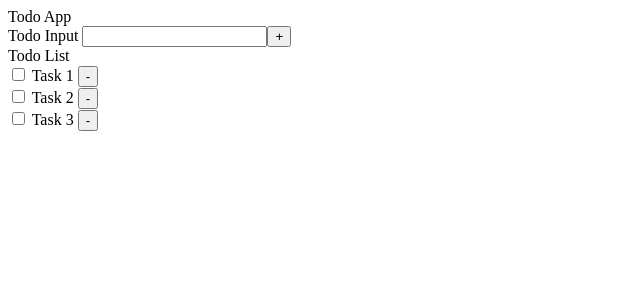
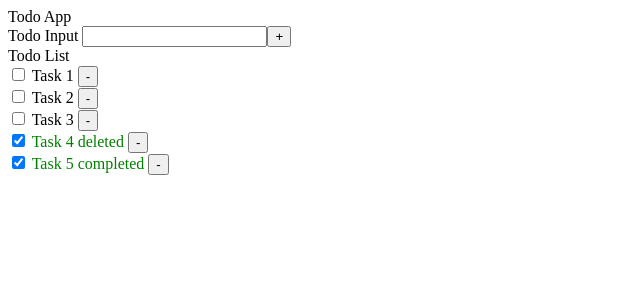
Before and after one commit to Vue-Cba/todo-app, a Vue app: page / in a window 1280 px wide. Shown: the top 300 px of the page, without its empty margins (0-640 px from the left). Built offline with nearby package versions, Linux system fonts and the light colour scheme.

Commit message:
Filtros en todo list implementados

```diff
--- a/src/components/TodoList.vue
+++ b/src/components/TodoList.vue
@@ -2,14 +2,14 @@
   <div>
     Todo List
     <div
-      v-for="(item, index) in items"
+      v-for="(item, index) in filteredItems"
       :key="index"
-      :style="item.status && 'color:green'"
+      :style="item.completed && 'color:green'"
     >
       <input
         type="checkbox"
         @change="() => changeStatus(index)"
-        :checked="item.status"
+        :checked="item.completed"
       />
       {{ item.content }}
       <button @click="() => removeItem(index)">-</button>
@@ -21,7 +21,8 @@
 export default {
   name: "TodoList",
   props: {
-    items: Array
+    items: Array,
+    filter: String
   },
   methods: {
     removeItem(index) {
@@ -30,6 +31,24 @@ export default {
     changeStatus(index) {
       this.$emit("changeStatus", index);
     }
+  },
+  computed:{
+    filteredItems(){
+      if(!this.items.length){
+        return [];
+      }
+      switch(this.filter){
+        case "pending":
+          return this.items.filter(item => !item.completed && !item.deleted)
+        case "deleted":
+          return this.items.filter(item => item.deleted)
+        case "completed":
+          return this.items.filter(item => item.completed && !item.deleted)
+        case "all":
+        default:
+          return this.items;
+      }
+    }
   }
 };
 </script>
--- a/src/components/TodoView.vue
+++ b/src/components/TodoView.vue
@@ -1,7 +1,7 @@
 <template>
   <div>
     <TodoInput @addItem="add" />
-    <TodoList :items="items" @changeStatus="changeStatus" @remove="remove" />
+    <TodoList :filter="filter" :items="items" @changeStatus="changeStatus" @remove="remove" />
   </div>
 </template>
 
@@ -18,10 +18,13 @@ export default {
   data() {
     return {
       items: [
-        { status: false, content: "Task 1" },
-        { status: false, content: "Task 2" },
-        { status: false, content: "Task 3" }
-      ]
+        { completed: false, content: "Task 1", deleted: false },
+        { completed: false, content: "Task 2", deleted: false },
+        { completed: false, content: "Task 3", deleted: false },
+        { completed: true, content: "Task 4 deleted", deleted: true },
+        { completed: true, content: "Task 5 completed", deleted: false }
+      ],
+      filter: "all"
     };
   },
   methods: {
@@ -34,7 +37,7 @@ export default {
       this.items.splice(index, 1);
     },
     changeStatus(index) {
-      this.items[index].status = !this.items[index].status;
+      this.items[index].completed = !this.items[index].completed;
     }
   }
 };
```
